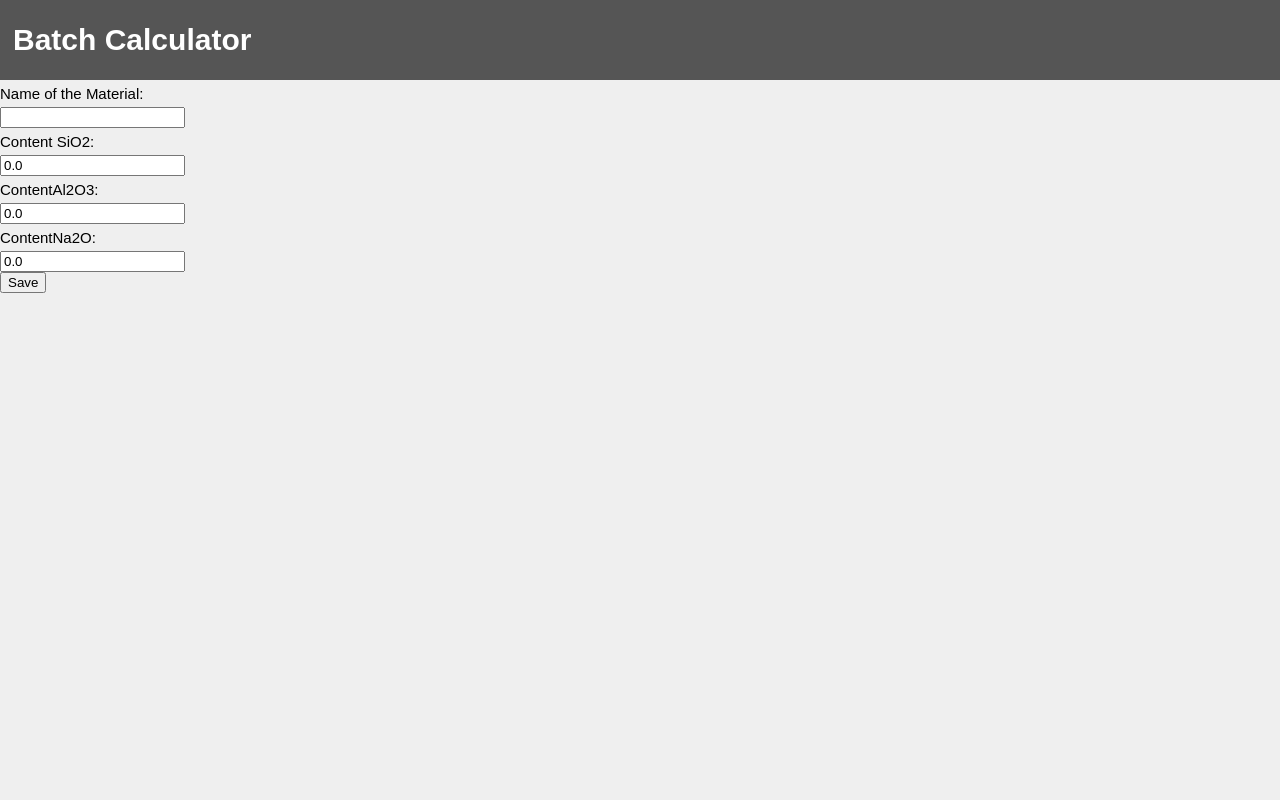
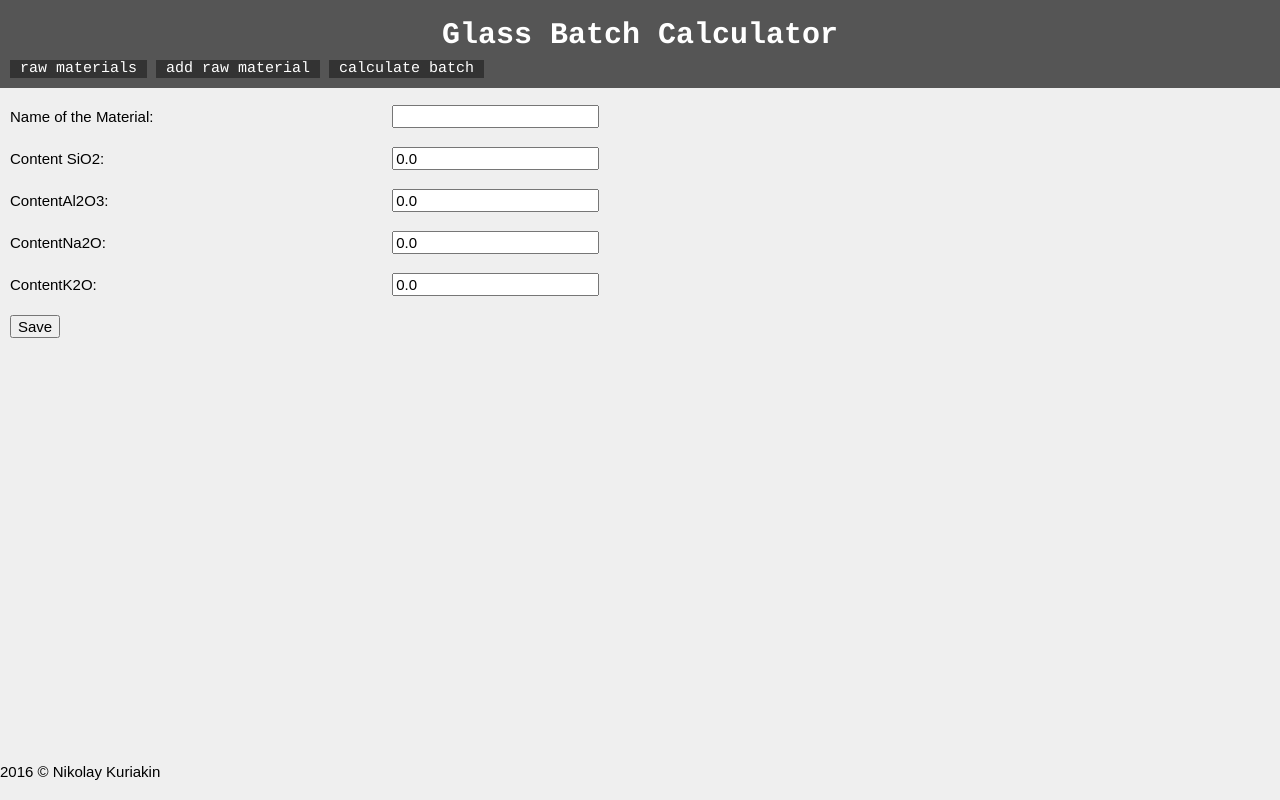
Before and after one commit to nikolaykrkn/batchcalc, a Django app: page /add-material/ in a window 1280 px wide. Run offline with Django 3.2, Linux system fonts and the light colour scheme.

Commit message:
glass batch calculation page added

```diff
--- a/BatchCalculator/models.py
+++ b/BatchCalculator/models.py
@@ -6,10 +6,10 @@ from django.contrib.auth.models import User
 
 class rawMaterial(models.Model):
     materialName = models.CharField('Name of the Material', max_length=200, blank=False)
-    contentSiO2 = models.FloatField('Content SiO2', default=0.0, max_length=5)
-    contentAl2O3 = models.FloatField(default=0.0, max_length=5)
-    contentNa2O = models.FloatField(default=0.0, max_length=5)
-    contentK2O = models.FloatField(default=0.0, max_length=5)
+    contentSiO2 = models.DecimalField('Content SiO2', default=0.0, max_digits=5, decimal_places=2)
+    contentAl2O3 = models.DecimalField(default=0.0, max_digits=5, decimal_places=2)
+    contentNa2O = models.DecimalField(default=0.0, max_digits=5, decimal_places=2)
+    contentK2O = models.DecimalField(default=0.0, max_digits=5, decimal_places=2)
     author = models.ForeignKey(User, on_delete=models.CASCADE)
     def __str__(self):
     	return self.materialName + ': '+'; '.join([str(getattr(self, attrName)) + ' ' + str(attrName).replace('content', '') \
--- /dev/null
+++ b/BatchCalculator/static/BatchCalculator/css/style.css
@@ -0,0 +1,64 @@
+body{
+	margin: 0 auto;
+	background: #efefef;
+	padding: 0;
+	font: 400 15px/1.8 Arial, sans-serif;
+}
+
+header{
+	background: #555;
+	padding: 10px;
+	font-family: Courier, sans-serif;
+	line-height: 0.8;
+}
+
+header a{
+	display: inline-block;
+	color: white;
+	text-decoration: none;
+	background: #333;
+	padding: 3px 10px;
+}
+header h1{
+	color: #fff;
+	margin: 10px 0;
+	text-align: center;
+	display: inline-block;
+	min-width: 100%;
+}
+
+header h1 a{
+	background: none;
+}
+
+.main{
+	padding: 15px;
+}
+table {
+	border-collapse: collapse;
+}
+th, td{
+	border: 1px dotted #555555;
+}
+tr>td:last-of-type{
+	border: none;
+}
+td {
+	padding: 2px 5px;
+}
+
+
+.content{
+	margin: 10px;
+}
+
+
+footer{
+	position: fixed;
+	bottom: 0;
+}
+
+label{
+	display: inline-block;
+	width: 30%;
+}
--- a/BatchCalculator/static/BatchCalculator/style.css
+++ /dev/null
@@ -1,33 +0,0 @@
-body{
-	margin: 0 auto;
-	background: #efefef;
-	padding: 0;
-	font: 400 15px/1.8 Arial, sans-serif
-}
-
-
-
-header{
-	background: #555;
-	padding: 10px;
-}
-header h1{
-	color: #fff;
-	margin: 3px;
-}
-.main{
-	padding: 15px;
-}
-table {
-	border-collapse: collapse;
-}
-table, th, td, tr {
-	border: 1px dotted #555555;
-}
-td {
-	padding: 2px 5px;
-}
-
-input{
-	display: block;
-}
--- a/BatchCalculator/templates/BatchCalculator/home.html
+++ b/BatchCalculator/templates/BatchCalculator/home.html
@@ -1,6 +1 @@
 {% extends "base.html" %}
-
-
-{% block footer %}
-
-{% endblock %}
--- a/BatchCalculator/templates/BatchCalculator/rawmaterial_form.html
+++ b/BatchCalculator/templates/BatchCalculator/rawmaterial_form.html
@@ -1,12 +1,10 @@
 {% extends "base.html" %}
 
 
-{% block main %}
+{% block content %}
 
-<form method="POST">
-
-   {% csrf_token %}
-   {{form}}
+<form method="POST"> {% csrf_token %}
+   {{form.as_p}}
    <input type="submit" value="Save">
 </form>
 {% endblock%}
--- a/BatchCalculator/templates/base.html
+++ b/BatchCalculator/templates/base.html
@@ -2,26 +2,41 @@
 <!DOCTYPE html>
 <html lang="en">
 <head>
-    <link rel="stylesheet" href="{% static 'BatchCalculator/style.css' %}">
+    <link rel="stylesheet" href="{% static 'BatchCalculator/css/normalize.css' %}">
+    <link rel="stylesheet" href="{% static 'BatchCalculator/css/style.css' %}">
+    {% block headscripts %}
+	{% endblock %}
 	<meta charset="UTF-8">
-	<title>Batch Calculator</title>
+	<title>Glass Batch Calculator</title>
 </head>
 <body>
-    {% block header %}
+
 	<header>
-	   <h1> Batch Calculator </h1>
+		{% block header %}
+		<h1><a href = '/'>Glass Batch Calculator</h1></a>
+    	<div class='menu'>
+    		<a href="{% url 'rawmateriallist' %}">raw materials</a>
+    		<a href="{% url 'addmateriallist' %}">add raw material</a>
+    		<a href="{% url 'calculate' %}">calculate batch</a>
+    	</div>
+	   {% endblock %}
 	</header>
-	{% endblock %}
-	{% block main %}
-	<main>
 
-	</main>
-	{% endblock %}
+	<div class='content'>
+    {% block content %}
+    <h1> hello world, this is batchcalculator </h1>
+    {% endblock %}
+	</div>
+
 	{% block footer %}
 	<footer>
+
+	<p>2016 &copy; Nikolay Kuriakin</p>
 
 	</footer>
 	{% endblock %}
 
+	{% block scripts %}
+	{% endblock %}
 </body>
 </html>
--- a/BatchCalculator/urls.py
+++ b/BatchCalculator/urls.py
@@ -3,7 +3,10 @@ from . import views
 
 
 urlpatterns = [
-    			url(r'raw-materials/$', views.rawMaterialView.as_view(), name='rawmateriallist'),
-    			url(r'add-material/$', views.addMaterial.as_view()),
-    			url(r'^$', views.home),
+    			url(r'^raw-materials/$', views.rawMaterialView.as_view(), name='rawmateriallist'),
+    			url(r'^add-material/$', views.addMaterial.as_view(), name='addmateriallist'),
+    			url(r'^edit/(?P<pk>\d+)/$', views.editMaterial.as_view(), name='editlist'),
+    			url(r'^delete/(?P<pk>\d+)/$', views.deleteMaterial.as_view(), name='deletelist'),
+    			url(r'^$', views.home, name='home'),
+    			url(r'^calculate-batch/$', views.calculator, name='calculate'),
               ]
--- a/BatchCalculator/views.py
+++ b/BatchCalculator/views.py
@@ -1,8 +1,9 @@
 from django.shortcuts import render, redirect
 from .models import rawMaterial
-from django.views.generic import ListView, CreateView
+from django.views.generic import ListView, CreateView, UpdateView, DeleteView
 from django import forms
 from django.contrib.auth.models import User
+from django.urls import reverse_lazy
 
 
 class rawMaterialView(ListView):
@@ -13,9 +14,22 @@ def home(request):
 
 class addMaterial(CreateView):
     model = rawMaterial
-    success_url = '/'
-    fields = ('materialName', 'contentSiO2', 'contentAl2O3', 'contentNa2O')
+    success_url = reverse_lazy('rawmateriallist')
+    fields = ('materialName', 'contentSiO2', 'contentAl2O3', 'contentNa2O', 'contentK2O')
 
     def form_valid(self, form):
         form.instance.author = self.request.user
         return super(addMaterial, self).form_valid(form)
+
+
+class editMaterial(UpdateView):
+	model=rawMaterial
+	fields = ('materialName', 'contentSiO2', 'contentAl2O3', 'contentNa2O', 'contentK2O')
+	success_url = 'raw-materials/'
+
+class deleteMaterial(DeleteView):
+	model=rawMaterial
+	success_url = reverse_lazy('rawmateriallist')
+
+def calculator(request):
+	return render(request, 'BatchCalculator/input-glass.html')
```
Also changed, not shown: BatchCalculator/static/BatchCalculator/js/glass_input.js (added, +11 -0 lines), BatchCalculator/templates/BatchCalculator/addmaterial.html (deleted, +0 -12 lines), BatchCalculator/templates/BatchCalculator/base.html (deleted, +0 -34 lines), BatchCalculator/templates/BatchCalculator/input-glass.html (added, +33 -0 lines), BatchCalculator/templates/BatchCalculator/rawmaterial_confirm_delete.html (added, +8 -0 lines), BatchCalculator/templates/BatchCalculator/rawmaterial_list.html (+16 -4 lines), BatchCalculator/templates/BatchCalculator/rawmaterial_update_form.html (added, +8 -0 lines), BatchCalculator/migrations/0010_auto_20161102_0801.py (added), BatchCalculator/static/BatchCalculator/css/normalize.css (renamed from BatchCalculator/static/BatchCalculator/normalize.css), db.sqlite3.
